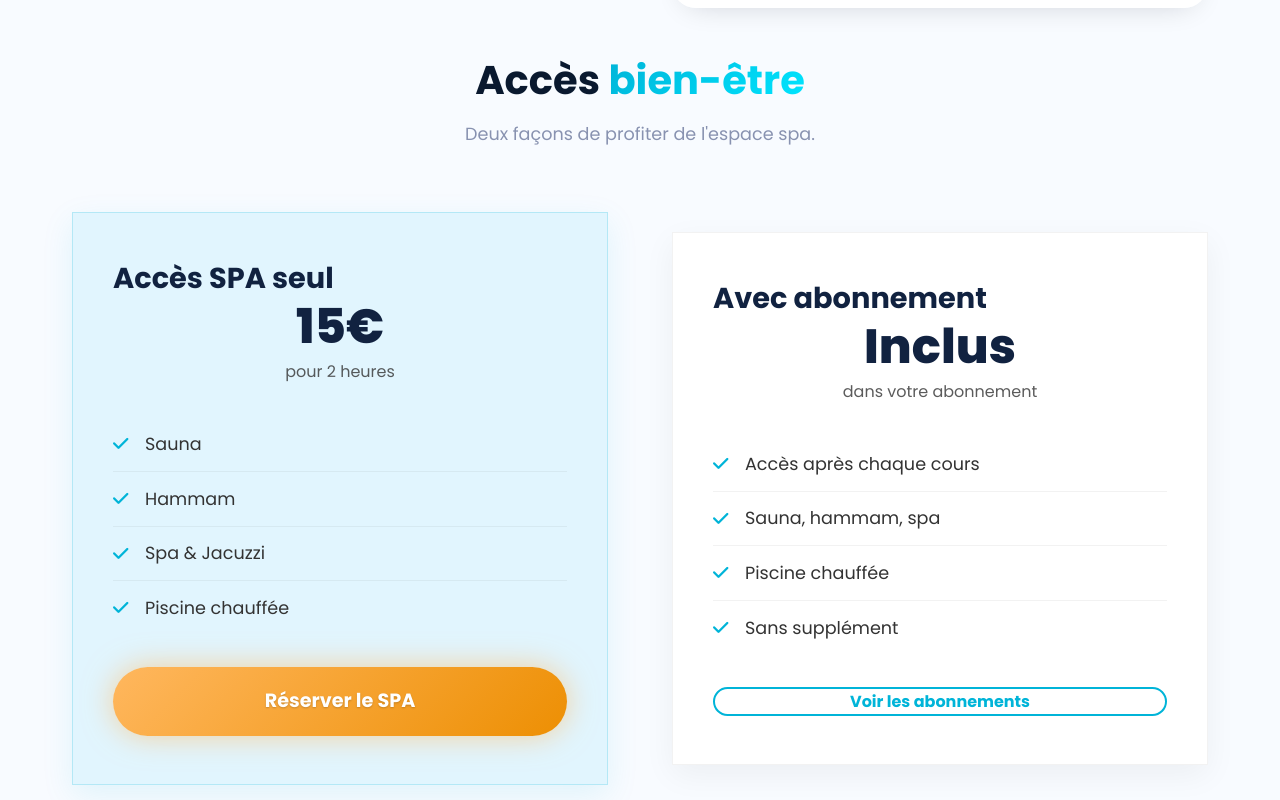
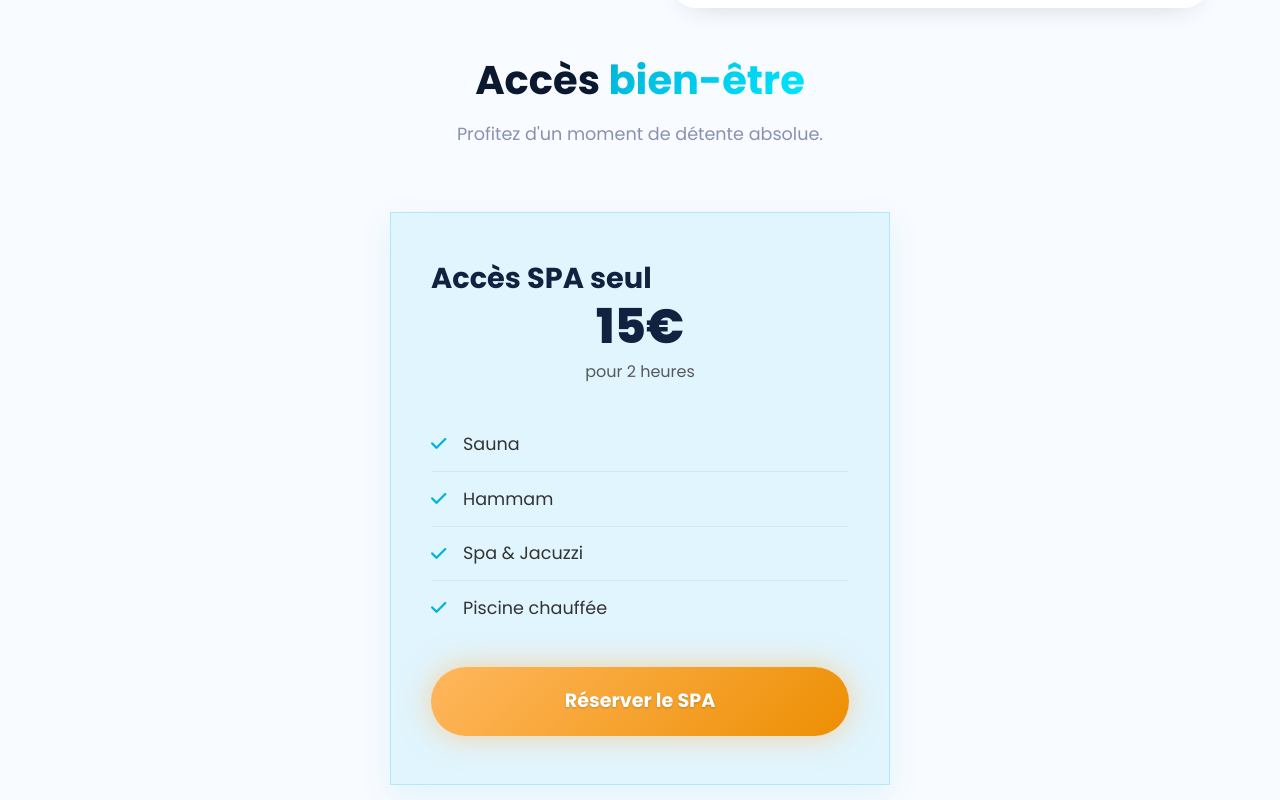
Before and after one commit to Fitchcat/montpellier.aquabike-center, a plain HTML site: page index.html in a window 1280 px wide. Shown: the part 5080-5880 px from the top of the page. Drawn offline with Linux system fonts and the light colour scheme.

Commit message:
Remove Spa inclusion from subscriptions

```diff
--- a/index.html
+++ b/index.html
@@ -231,7 +231,7 @@
                 <!-- Abonnements -->
                 <div class="pricing-panel glass-panel fade-in-left">
                     <h3><i class="fa-solid fa-infinity"></i> Abonnements</h3>
-                    <p class="pricing-info">Engagement 12 mois • Accès Spa inclus</p>
+                    <p class="pricing-info">Engagement 12 mois</p>
                     <ul class="price-list">
                         <li><span>4 Séances / mois</span> <strong>47€</strong></li>
                         <li><span>6 Séances / mois</span> <strong>64€</strong></li>
@@ -263,9 +263,9 @@
             <div class="spa-pricing mt-5">
                 <div class="section-header text-center fade-in-up">
                     <h2 class="section-title">Accès <span class="text-gradient">bien-être</span></h2>
-                    <p class="section-desc">Deux façons de profiter de l'espace spa.</p>
+                    <p class="section-desc">Profitez d'un moment de détente absolue.</p>
                 </div>
-                <div class="pricing-tabs grid-2-col">
+                <div class="pricing-tabs" style="max-width: 500px; margin: 0 auto;">
                     <!-- Accès SPA seul -->
                     <div class="pricing-panel spa-card-blue fade-in-left">
                         <h3>Accès SPA seul</h3>
@@ -281,21 +281,6 @@
                         </ul>
                         <a target="_blank" href="https://member-app.deciplus.pro/aquabikecenter/calendar"
                             class="btn btn-accent btn-full mt-4">Réserver le SPA</a>
-                    </div>
-                    <!-- Avec abonnement -->
-                    <div class="pricing-panel spa-card-white fade-in-right">
-                        <h3>Avec abonnement</h3>
-                        <div class="spa-price-box">
-                            <span class="spa-price">Inclus</span>
-                            <span class="spa-duration">dans votre abonnement</span>
-                        </div>
-                        <ul class="price-list spacing-sm">
-                            <li><i class="fa-solid fa-check text-cyan"></i> Accès après chaque cours</li>
-                            <li><i class="fa-solid fa-check text-cyan"></i> Sauna, hammam, spa</li>
-                            <li><i class="fa-solid fa-check text-cyan"></i> Piscine chauffée</li>
-                            <li><i class="fa-solid fa-check text-cyan"></i> Sans supplément</li>
-                        </ul>
-                        <a href="#pricing" class="btn btn-outline btn-full mt-4">Voir les abonnements</a>
                     </div>
                 </div>
             </div>
```
